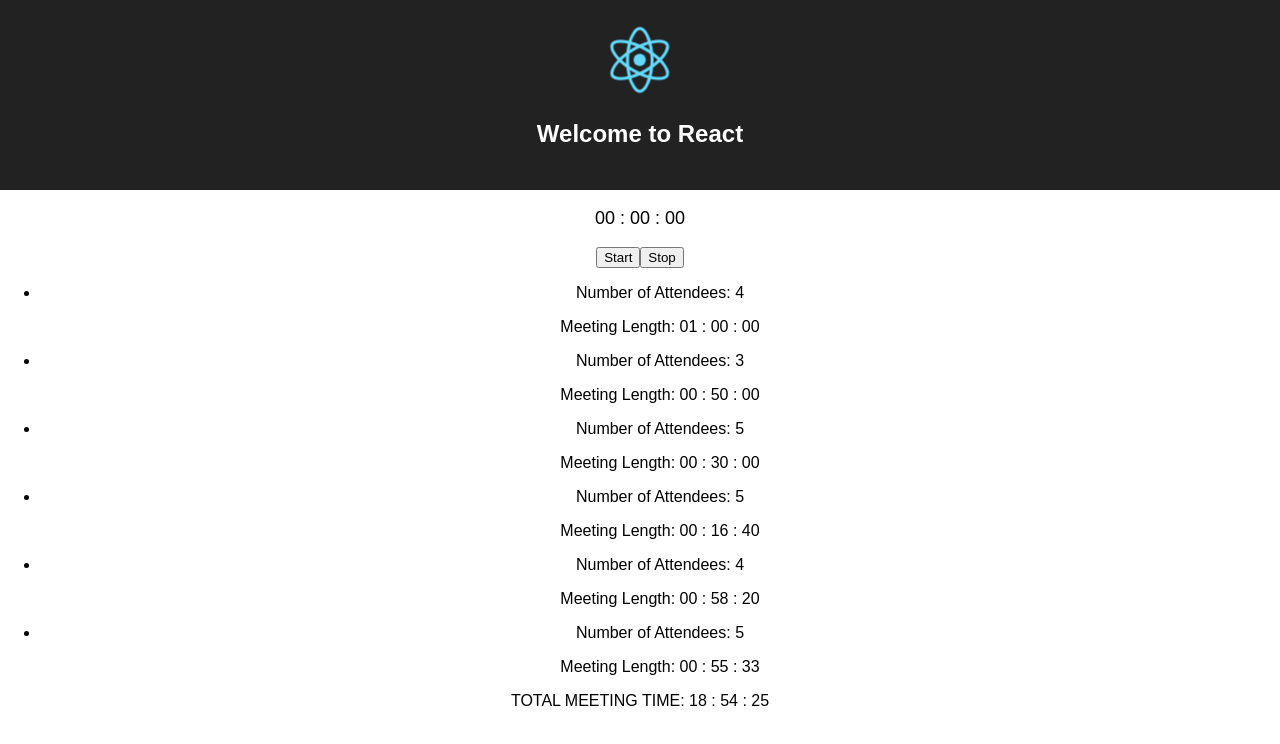
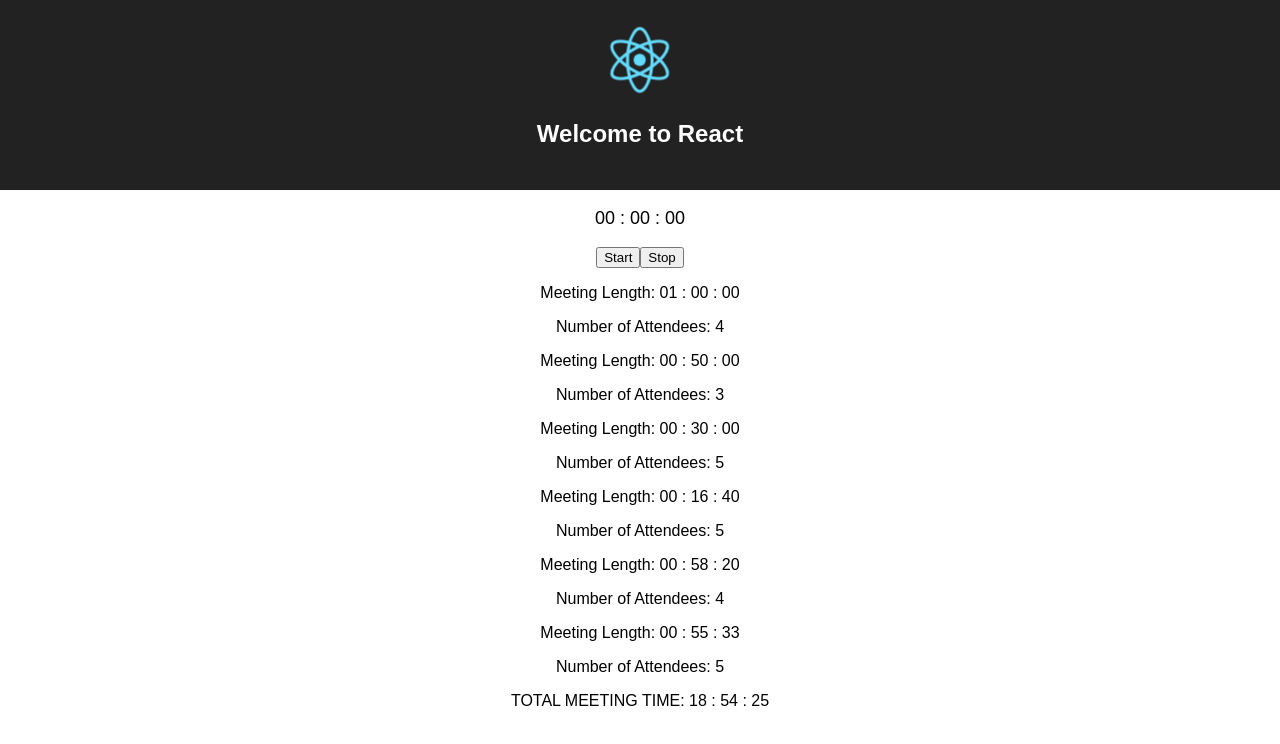
Before and after one commit to jackbittiner/MeetLoaf, a React (Create React App) app: page / in a window 1280 px wide. Shown: the top 744 px of the page. Built offline with nearby package versions, Linux system fonts and the light colour scheme.

Commit message:
:recycle: removed unnecessary assert
and removed list as unsure if it is needed

```diff
--- a/src/components/meeting.js
+++ b/src/components/meeting.js
@@ -5,8 +5,8 @@
 const Meeting = ({numberOfAttendees, meetingLength}) => {
     return(
         <div className="meeting">
+            <p>Meeting Length: {timeFormatter(meetingLength)}</p>
             <p>Number of Attendees: {numberOfAttendees}</p>
-            <p>Meeting Length: {timeFormatter(meetingLength)}</p>
         </div>
     );
 }
--- a/src/components/sprint.js
+++ b/src/components/sprint.js
@@ -7,9 +7,7 @@
 
     const listOfMeetings = meetings.map((meeting) => {
         return(
-            <li>
             <Meeting numberOfAttendees={meeting.numberOfAttendees} meetingLength={meeting.meetingLength} />
-            </li>
         )
     })
 
@@ -19,10 +17,7 @@
 
     return(
         <div className="sprint">
-            <ul>
-                {listOfMeetings}
-            </ul>
-
+            {listOfMeetings}
             <div>
                 TOTAL MEETING TIME: {timeFormatter(totalSprintMeetingTime)}
             </div>
```
Also changed, not shown: 1 other file (tests, documents, lock files or other folders).
